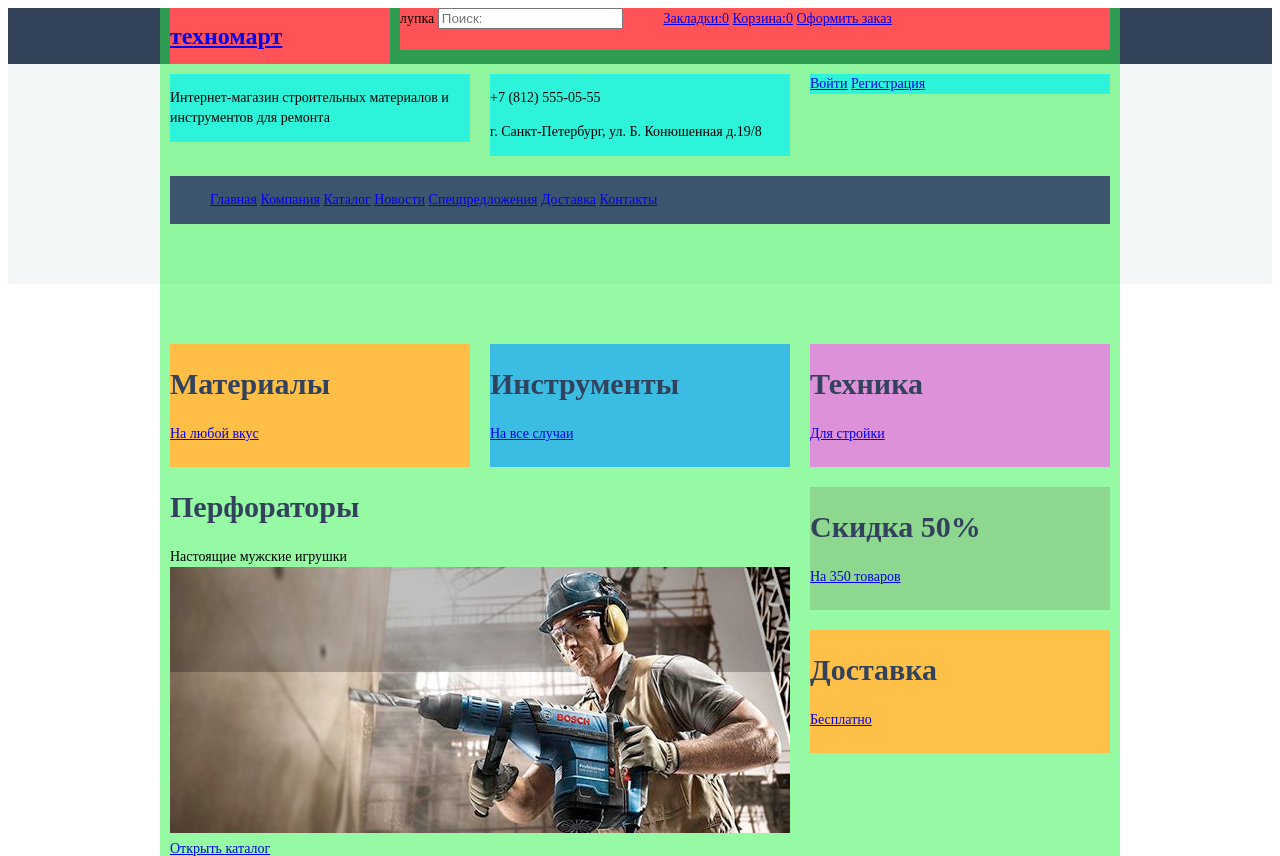
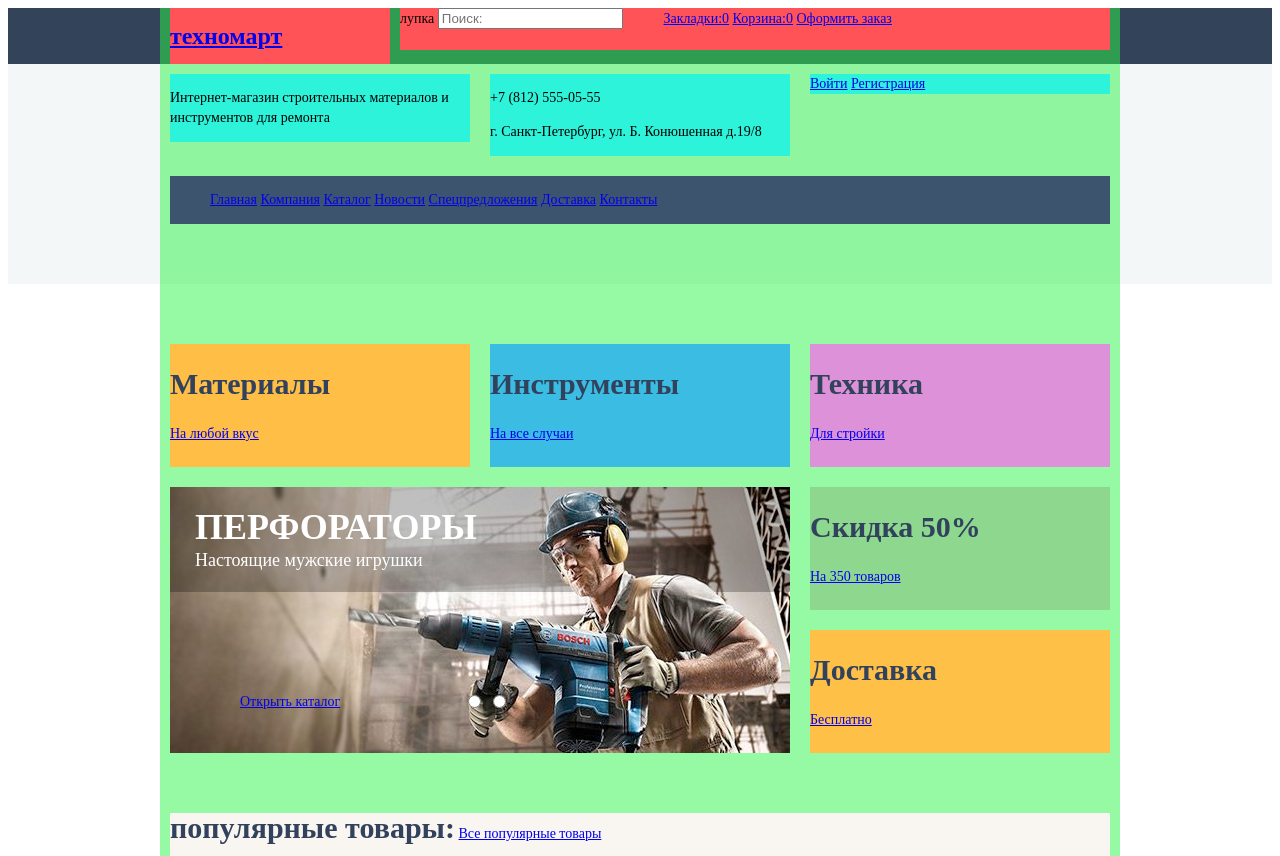
Before and after one commit to Mabbyy/351809-technomart, a plain HTML site: page index.html in a window 1280 px wide. Shown: the top 856 px of the page. Drawn offline with Linux system fonts and the light colour scheme.

Commit message:
Доработки в сетке
Переделал слайдер

```diff
--- a/css/style.css
+++ b/css/style.css
@@ -110,9 +110,11 @@ display: inline-block;
 }
 .slider {
   float: left;
+  position: relative;
   width: 620px;
   min-height: 265px;
   margin-right: 20px;
+  margin-top: 20px;
 }
 .slider ul {
   margin: 0;
@@ -121,6 +123,54 @@ display: inline-block;
 .slider li {
   list-style: none;
   display: inline-block;
+}
+.slider li:last-child {
+  display: none;
+}
+.slide img {
+  position: absolute;
+  left: 0;
+  top: 0;
+  z-index: 0;
+}
+.slide .slide-title {
+  position: absolute;
+  z-index: 3;
+  left: 25px;
+  top: 25px;
+}
+.slide-title {
+  color: white;
+  text-transform: uppercase;
+  font-size: 36px;
+  font-weight: bold;
+  font-family: "Cuprum";
+  margin: 0;
+}
+.slide .slide-slogan {
+  position: absolute;
+  z-index: 2;
+  top: 63px;
+  left: 25px;
+}
+.slide-slogan {
+  color: white;
+  margin: 0;
+  font-family: "PTSans";
+  font-weight: normal;
+  font-size: 18px;
+}
+.slide .catalog-btn {
+  position: absolute;
+  z-index: 1;
+  left: 70px;
+  top: 205px;
+}
+.slider-transit {
+  position: absolute;
+  z-index: 1;
+  left: 293px;
+  top: 205px;
 }
 .sale {
   background-color: #8ed78f;
@@ -276,19 +326,18 @@ display: inline-block;
   width: 320px;
   float: right;
 }
-
+.feedback {
+  display: inline-block;
+}
+.email {
+  display: inline-block;
+}
 .container {
   background-color: rgba(45, 245, 73, 0.5);
   width: 940px;
   padding: 0 10px;
   margin: auto;
 }
-.feedback {
-  display: inline-block;
-}
-.email {
-  display: inline-block;
-}
 .container::after {
   content: "";
   display: table;
--- a/index.html
+++ b/index.html
@@ -91,16 +91,16 @@
        <ul>
           <li>
             <div class="slide">
-              <h2>Перфораторы</h2>
-              <span>Настоящие мужские игрушки</span>
+              <h2 class="slide-title">Перфораторы</h2>
+              <span class="slide-slogan">Настоящие мужские игрушки</span>
               <img src="img/slider 1.jpg" width="620" height="266" alt="Перфораторы">
               <a class="catalog-btn" href="#">Открыть каталог</a>
             </div>
           </li>
           <li>
             <div class="slide">
-              <h2>Дрели</h2>
-              <span>Соседям на радость</span>
+              <h2 class="slide-title">Дрели</h2>
+              <span class="slide-slogan">Соседям на радость</span>
               <img src="img/slider 2.jpg" width="620" height="266" alt="Дрели">
               <a class="catalog-btn" href="#">открыть каталог</a>
             </div>
```
